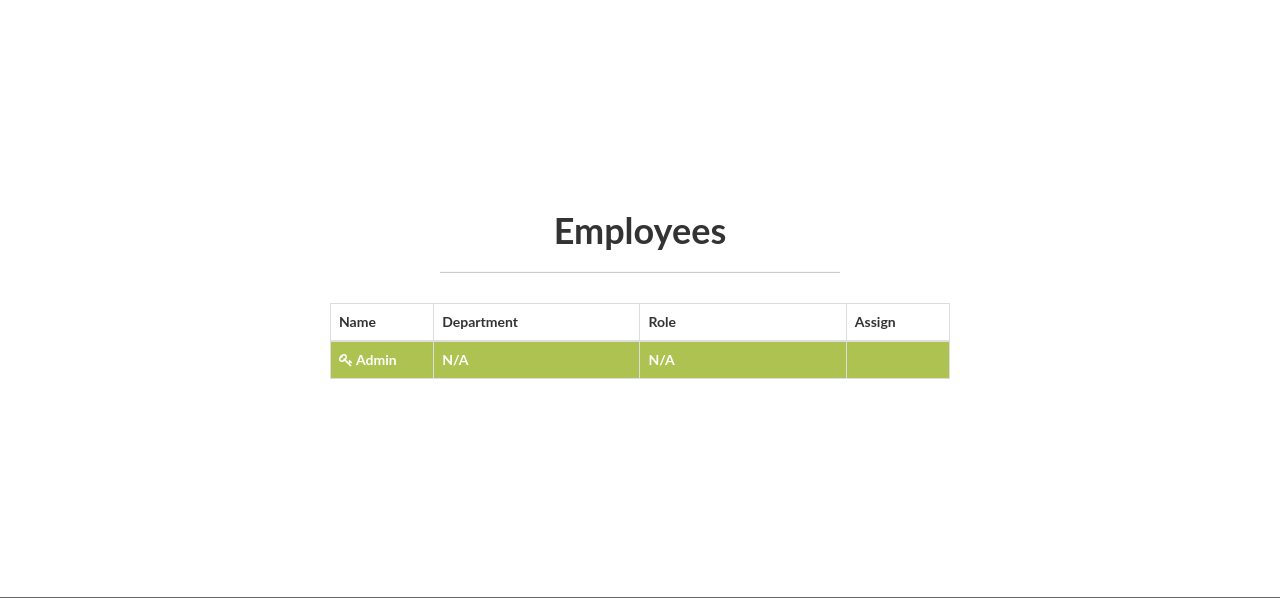
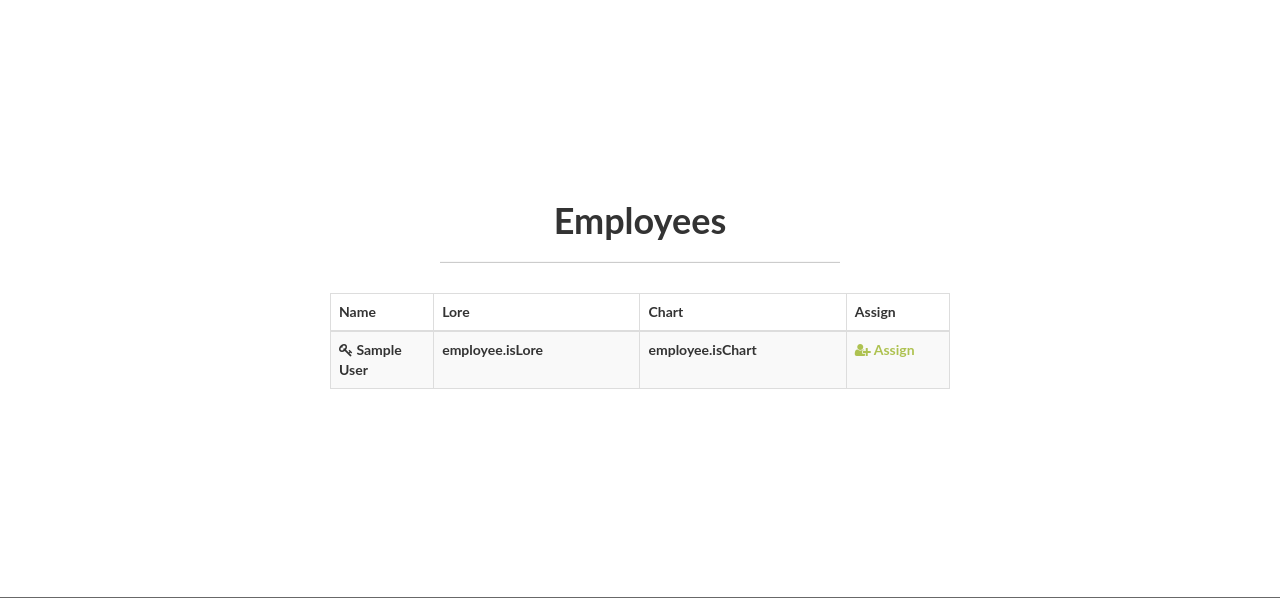
Before and after one commit to andrescass/bbargWeb, a Flask app: page /admin/employees in a window 1280 px wide. Shown: the part 51-649 px from the top of the page. Run offline with Flask 2, Linux system fonts and the light colour scheme; a user stored in the database is signed in; tables that the repository leaves empty hold one stand-in row (values such as "Sample post"); parts of the project's set-up code (start-up, migrations or seed data) failed here and were passed over; some libraries are stand-ins or nearby versions.

Commit message:
admin can have permissons changed

```diff
--- a/app/admin/views.py
+++ b/app/admin/views.py
@@ -416,8 +416,8 @@ def assign_employee(id):
     employee = Employee.query.get_or_404(id)
 
     # prevent admin from being assigned a department or role
-    if employee.is_admin:
-        abort(403)
+    #if employee.is_admin:
+     #   abort(403)
 
     form = EmployeeAssignForm(obj=employee)
     if form.validate_on_submit():
--- a/app/templates/admin/employees/employees.html
+++ b/app/templates/admin/employees/employees.html
@@ -17,18 +17,18 @@
               <thead>
                 <tr>
                   <th width="15%"> Name </th>
-                  <th width="30%"> Department </th>
-                  <th width="30%"> Role </th>
+                  <th width="30%"> Lore </th>
+                  <th width="30%"> Chart </th>
                   <th width="15%"> Assign </th>
                 </tr>
               </thead>
               <tbody>
               {% for employee in employees %}
                 {% if employee.is_admin %}
-                    <tr style="background-color: #aec251; color: white;">
-                        <td> <i class="fa fa-key"></i> Admin </td>
-                        <td> N/A </td>
-                        <td> N/A </td>
+                    <tr>
+                        <td> <i class="fa fa-key"></i> {{ employee.first_name }} {{ employee.last_name }} </td>
+                        <td> employee.isLore </td>
+                        <td> employee.isChart </td>
                         <td>
                           <a href="{{ url_for('admin.assign_employee', id=employee.id) }}">
                             <i class="fa fa-user-plus"></i> Assign
@@ -39,15 +39,15 @@
                     <tr>
                       <td> {{ employee.first_name }} {{ employee.last_name }} </td>
                       <td>
-                        {% if employee.department %}
-                          {{ employee.department.name }}
+                        {% if employee.isLore %}
+                          {{ employee.isLore }}
                         {% else %}
                           -
                         {% endif %}
                       </td>
                       <td>
-                        {% if employee.role %}
-                          {{ employee.role.name }}
+                        {% if employee.isChart %}
+                          {{ employee.isChart }}
                         {% else %}
                           -
                         {% endif %}
```
